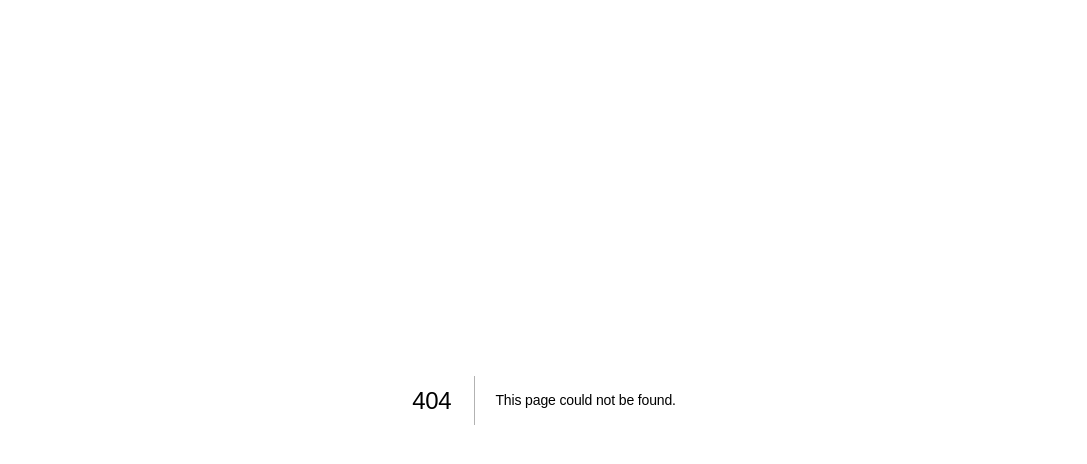
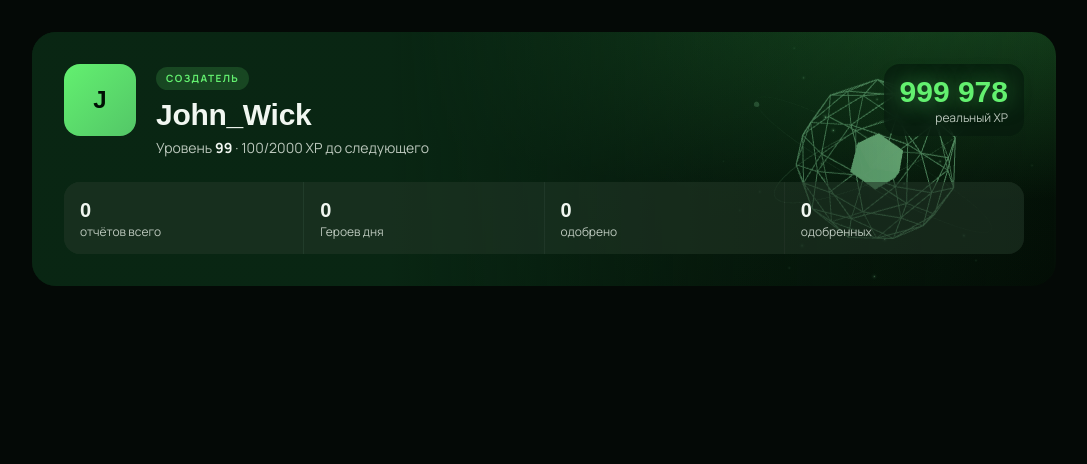
Before and after one commit to kotikovdaniil28-collab/cherepovetsmoders2, a Next.js app: page /dev-3d-test in a window 1280 px wide. Before the commit this address had no page. Shown: the top 464 px of the page, without its empty margins (96-1183 px from the left). Built offline with nearby package versions, Linux system fonts and the light colour scheme; a web font is replaced by a local one.

Commit message:
feat: add new 3D test page and update neon scene component styles
Co-authored-by: Nice <275170061+kotikovdaniil28-collab@users.noreply.github.com>

```diff
--- /dev/null
+++ b/app/dev-3d-test/page.tsx
@@ -0,0 +1,56 @@
+"use client";
+
+// Временная страница для визуальной проверки compact-сцены (будет удалена)
+import dynamic from "next/dynamic";
+
+const NeonScene = dynamic(
+  () => import("@/components/three/neon-scene").then((m) => m.NeonScene),
+  { ssr: false }
+);
+
+export default function Dev3DTestPage() {
+  return (
+    <main className="dark bg-background min-h-svh p-8">
+      <div className="hero-surface relative mx-auto max-w-5xl overflow-hidden rounded-3xl p-5 md:p-8">
+        <div
+          aria-hidden
+          className="pointer-events-none absolute top-1/2 right-2 hidden aspect-square h-[135%] -translate-y-1/2 opacity-80 [mask-image:radial-gradient(closest-side,black_45%,transparent_98%)] lg:block"
+        >
+          <NeonScene compact className="size-full" />
+        </div>
+        <div
+          aria-hidden
+          className="pointer-events-none absolute inset-0 hidden bg-linear-to-r from-[oklch(0.24_0.05_152)] from-35% via-[oklch(0.24_0.05_152/0.35)] via-65% to-transparent lg:block"
+        />
+        <div className="relative flex flex-wrap items-start gap-5">
+          <div className="from-green-bright to-green-deep font-display text-primary-foreground flex size-16 items-center justify-center rounded-2xl bg-linear-to-br text-2xl font-extrabold md:size-[72px]">
+            J
+          </div>
+          <div className="min-w-0 flex-1">
+            <span className="bg-green-bright/16 text-green-bright mb-2 inline-flex items-center gap-1.5 rounded-full px-2.5 py-1 text-[10px] font-bold tracking-[0.14em] uppercase">
+              Создатель
+            </span>
+            <h1 className="font-display text-2xl font-extrabold text-balance md:text-3xl">John_Wick</h1>
+            <p className="text-on-hero-soft mt-1.5 text-sm">
+              Уровень <b className="text-on-hero">99</b> · 100/2000 XP до следующего
+            </p>
+          </div>
+          <div className="rounded-2xl bg-[oklch(0.2_0.04_152/0.55)] px-4 py-2.5 text-left backdrop-blur-sm sm:ml-auto sm:text-right lg:bg-[oklch(0.2_0.04_152/0.7)]">
+            <div className="font-display text-3xl font-extrabold tabular-nums">
+              <span className="text-green-bright text-glow">999 978</span>
+            </div>
+            <div className="text-on-hero-soft text-xs">реальный XP</div>
+          </div>
+        </div>
+        <div className="relative mt-6 grid grid-cols-2 gap-px overflow-hidden rounded-2xl bg-[oklch(0.97_0.01_148/0.1)] md:grid-cols-4">
+          {["отчётов всего", "Героев дня", "одобрено", "одобренных"].map((k) => (
+            <div key={k} className="hero-cell px-4 py-3.5">
+              <div className="font-display text-xl font-semibold tabular-nums">0</div>
+              <div className="text-on-hero-soft text-xs">{k}</div>
+            </div>
+          ))}
+        </div>
+      </div>
+    </main>
+  );
+}
--- a/components/dashboard/dashboard-client.tsx
+++ b/components/dashboard/dashboard-client.tsx
@@ -229,17 +229,18 @@ export function DashboardClient() {
       <Reveal i={1}>
         <div className="hero-surface relative overflow-hidden rounded-3xl p-5 md:p-8">
           {/* 3D-декор в правой части hero — только на десктопе.
-              Кристалл сдвинут за правый край и приглушён, чтобы не мешать тексту. */}
+              Квадратный контейнер целиком внутри карточки + радиальная маска,
+              чтобы кристалл плавно растворялся по краям, а не обрезался. */}
           <div
             aria-hidden
-            className="pointer-events-none absolute inset-y-0 -right-[8%] hidden w-[42%] opacity-50 lg:block"
+            className="pointer-events-none absolute top-1/2 right-2 hidden aspect-square h-[135%] -translate-y-1/2 opacity-80 [mask-image:radial-gradient(closest-side,black_45%,transparent_98%)] lg:block"
           >
             <NeonScene compact className="size-full" />
           </div>
-          {/* Плотная маска-переход: слева фон hero держится дольше, текст остаётся читаемым */}
+          {/* Мягкий переход слева, чтобы текст оставался читаемым поверх декора */}
           <div
             aria-hidden
-            className="pointer-events-none absolute inset-0 hidden bg-linear-to-r from-[oklch(0.24_0.05_152)] from-45% via-[oklch(0.24_0.05_152/0.55)] via-70% to-transparent lg:block"
+            className="pointer-events-none absolute inset-0 hidden bg-linear-to-r from-[oklch(0.24_0.05_152)] from-35% via-[oklch(0.24_0.05_152/0.35)] via-65% to-transparent lg:block"
           />
           <div className="relative flex flex-wrap items-start gap-5">
             <motion.div
--- a/components/three/neon-scene.tsx
+++ b/components/three/neon-scene.tsx
@@ -38,18 +38,22 @@ function CoreCrystal() {
         <meshStandardMaterial
           color={NEON_DIM}
           emissive={NEON}
-          emissiveIntensity={1.6}
-          roughness={0.2}
-          metalness={0.4}
+          emissiveIntensity={0.9}
+          roughness={0.3}
+          metalness={0.35}
         />
       </Icosahedron>
     </group>
   );
 }
 
-function OrbitRings() {
+function OrbitRings({ compact }: { compact?: boolean }) {
   const g1 = useRef<THREE.Group>(null);
   const g2 = useRef<THREE.Group>(null);
+
+  // В compact-режиме кольца меньше, чтобы сцена целиком помещалась в кадр
+  const r1 = compact ? 2.1 : 2.5;
+  const r2 = compact ? 2.55 : 3.1;
 
   useFrame(({ clock }) => {
     const t = clock.getElapsedTime();
@@ -60,20 +64,20 @@ function OrbitRings() {
   return (
     <>
       <group ref={g1} rotation={[Math.PI / 2.4, 0.4, 0]}>
-        <Torus args={[2.5, 0.006, 8, 128]}>
+        <Torus args={[r1, 0.006, 8, 128]}>
           <meshBasicMaterial color={NEON} transparent opacity={0.35} />
         </Torus>
         {/* Спутник на орбите */}
-        <mesh position={[2.5, 0, 0]}>
+        <mesh position={[r1, 0, 0]}>
           <sphereGeometry args={[0.06, 16, 16]} />
           <meshBasicMaterial color={AMBER} />
         </mesh>
       </group>
       <group ref={g2} rotation={[Math.PI / 1.8, -0.5, 0.3]}>
-        <Torus args={[3.1, 0.004, 8, 128]}>
+        <Torus args={[r2, 0.004, 8, 128]}>
           <meshBasicMaterial color={NEON} transparent opacity={0.2} />
         </Torus>
-        <mesh position={[-3.1, 0, 0]}>
+        <mesh position={[-r2, 0, 0]}>
           <sphereGeometry args={[0.045, 16, 16]} />
           <meshBasicMaterial color={NEON} />
         </mesh>
@@ -100,13 +104,23 @@ function SceneContent({ compact }: { compact?: boolean }) {
       <pointLight position={[4, 4, 4]} intensity={40} color={NEON} />
       <pointLight position={[-4, -2, -3]} intensity={12} color={AMBER} />
 
-      <Float speed={1.4} rotationIntensity={0.25} floatIntensity={0.9}>
-        <CoreCrystal />
-      </Float>
-      <OrbitRings />
-      <Sparkles count={compact ? 40 : 90} scale={[9, 6, 6]} size={2.2} speed={0.35} color={NEON} opacity={0.7} />
+      <group scale={compact ? 0.85 : 1}>
+        <Float speed={1.4} rotationIntensity={0.25} floatIntensity={compact ? 0.5 : 0.9}>
+          <CoreCrystal />
+        </Float>
+        <OrbitRings compact={compact} />
+      </group>
+      <Sparkles
+        count={compact ? 36 : 90}
+        scale={compact ? [5.5, 5.5, 4] : [9, 6, 6]}
+        size={2.2}
+        speed={0.35}
+        color={NEON}
+        opacity={0.7}
+      />
       {!compact && <GridFloor />}
-      <fog attach="fog" args={["#0a120d", 7, 16]} />
+      {/* Туман только в полной сцене — в compact он «грязнит» цвета на прозрачном фоне */}
+      {!compact && <fog attach="fog" args={["#0a120d", 7, 16]} />}
     </>
   );
 }
@@ -120,7 +134,7 @@ export function NeonScene({ compact = false, className }: { compact?: boolean; c
     <div className={className} aria-hidden>
       <Canvas
         dpr={[1, 1.75]}
-        camera={{ position: [0, 0.4, compact ? 6.5 : 7.5], fov: 42 }}
+        camera={{ position: [0, compact ? 0 : 0.4, compact ? 7 : 7.5], fov: compact ? 45 : 42 }}
         gl={{ antialias: true, alpha: true, powerPreference: "high-performance" }}
         style={{ background: "transparent" }}
       >
```
